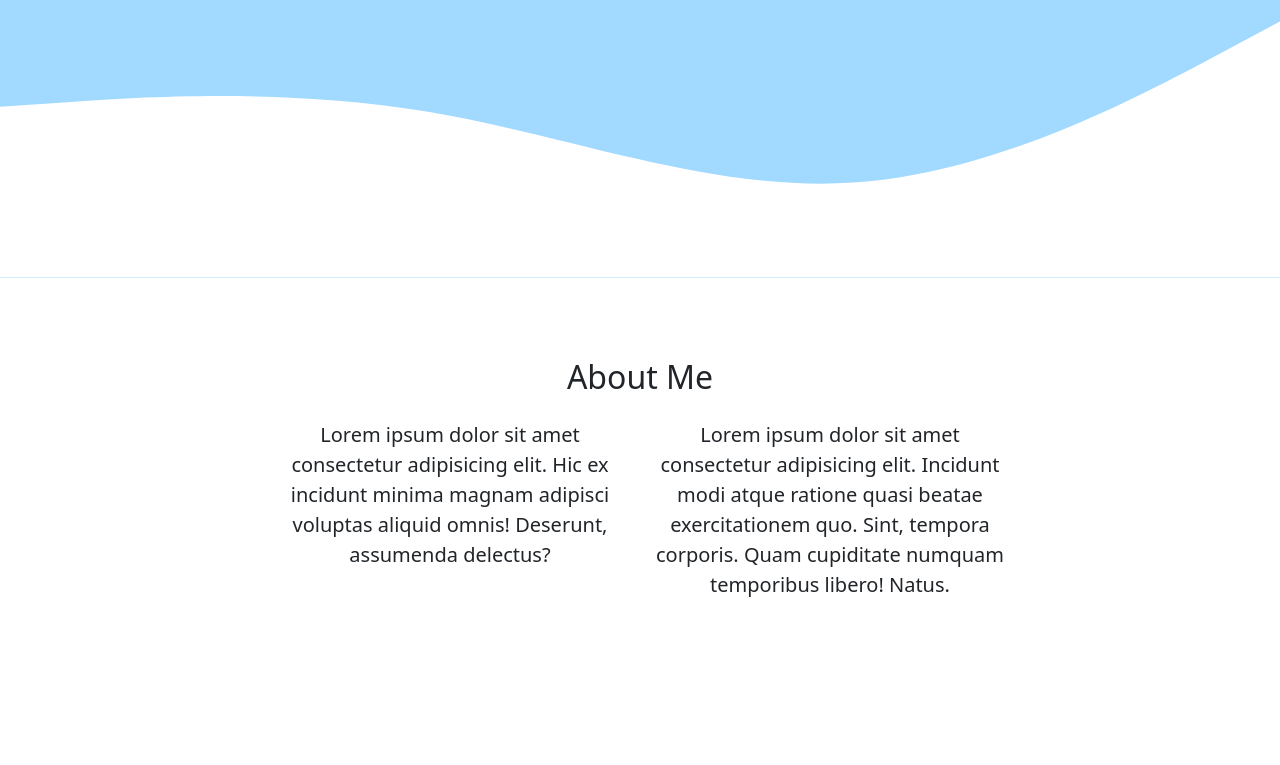
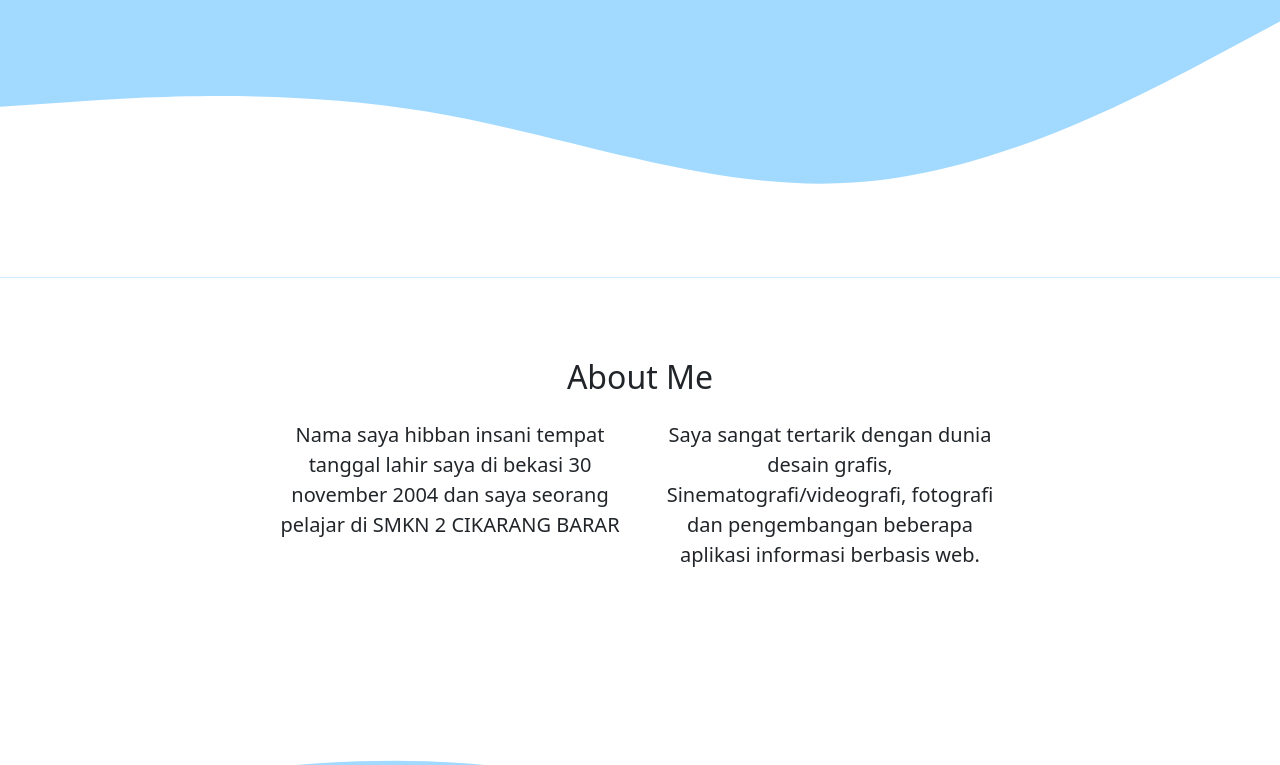
Before and after one commit to hiin30/hibbaninsani.github.io, a plain HTML site: page index.html in a window 1280 px wide. Shown: the part 424-1189 px from the top of the page. Drawn offline with nearby package versions, Linux system fonts and the light colour scheme.

Commit message:
mengubah about

```diff
--- a/index.html
+++ b/index.html
@@ -56,9 +56,9 @@
           </div>
         </div>
         <div class="row justify-content-center fs-5 text-center">
-          <div class="col-md-4 mb-3">Lorem ipsum dolor sit amet consectetur adipisicing elit. Hic ex incidunt minima magnam adipisci voluptas aliquid omnis! Deserunt, assumenda delectus?</div>
+          <div class="col-md-4 mb-3">Nama saya hibban insani  tempat tanggal lahir saya di bekasi 30 november 2004 dan saya seorang pelajar di SMKN 2 CIKARANG BARAR</div>
           <div class="col-md-4">
-            <p>Lorem ipsum dolor sit amet consectetur adipisicing elit. Incidunt modi atque ratione quasi beatae exercitationem quo. Sint, tempora corporis. Quam cupiditate numquam temporibus libero! Natus.</p>
+            <p>Saya sangat tertarik dengan dunia desain grafis, Sinematografi/videografi, fotografi dan pengembangan beberapa aplikasi informasi berbasis web.</p>
           </div>
         </div>
       </div>
```
